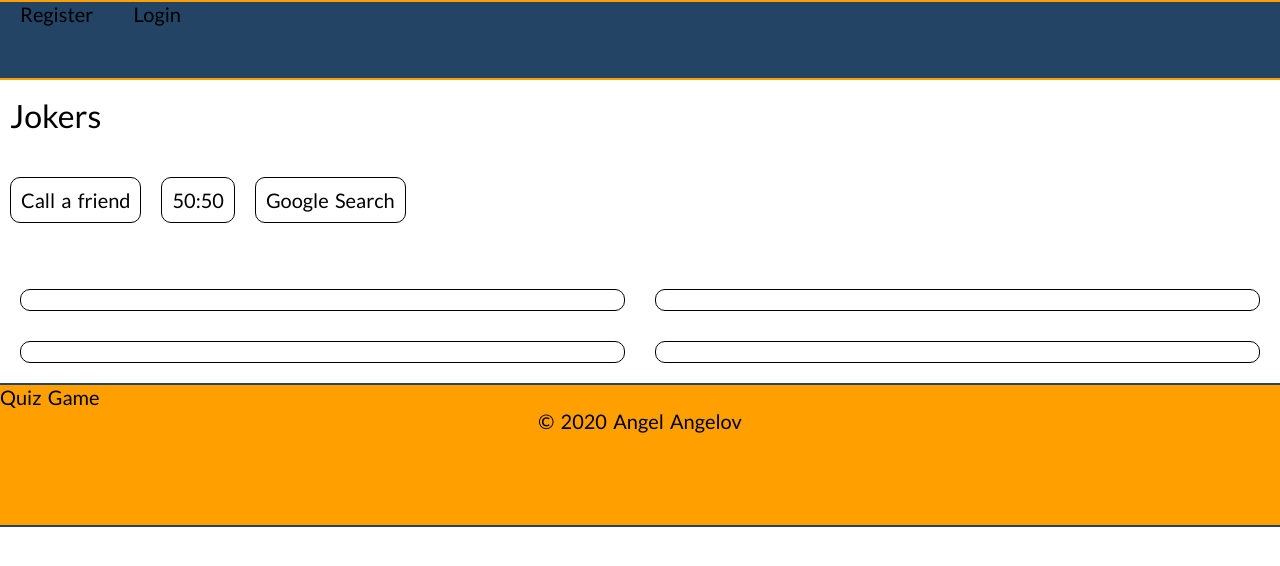
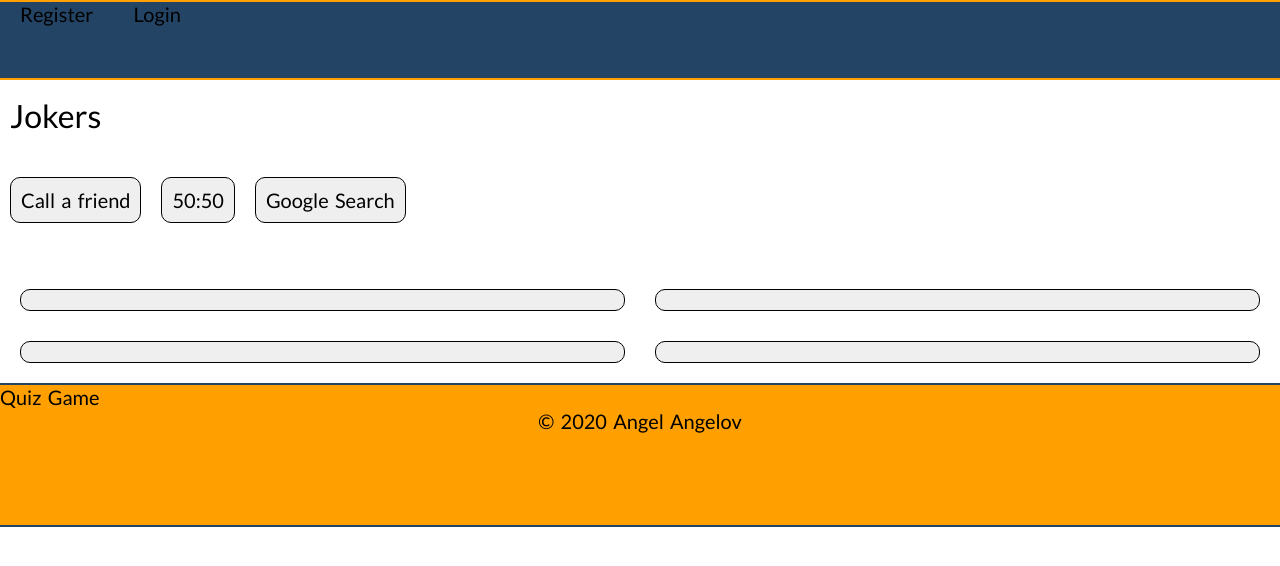
Before and after one commit to akangelov/Quiz-Game, a React (Create React App) app in the folder my-app/: page /question/1 in a window 1280 px wide. Shown: the top 566 px of the page. Built offline with nearby package versions, Linux system fonts and the light colour scheme; no server answers.

Commit message:
buttons added

```diff
--- a/my-app/src/components/questions/Answer.jsx
+++ b/my-app/src/components/questions/Answer.jsx
@@ -1,26 +1,28 @@
-import React, { Fragment } from "react";
+import React from "react";
 import styles from './Answer.module.css'
 
+class Answer extends React.Component {
 
-const Answer = (props) => {
+    render() {
+
     return(
         <>
         <h3>Jokers</h3>
         <section className={styles.jokersContainer}>
-            <div className={styles.jokerItem}>Call a friend</div>
-            <div className={styles.jokerItem}>50:50</div>
-            <div className={styles.jokerItem}>Google Search</div>
+            <button className={styles.jokerItem}>Call a friend</button>
+            <button className={styles.jokerItem}>50:50</button>
+            <button className={styles.jokerItem}>Google Search</button>
         </section>
-        <h3>{props.question}</h3>
+        <h3>{this.props.question}</h3>
         <section className={styles.answersContainer}>
-            <div className={styles.answerItem}>{props.answerA}</div>
-            <div className={styles.answerItem}>{props.answerB}</div>
-            <div className={styles.answerItem}>{props.answerC}</div>
-            <div className={styles.answerItem}>{props.answerD}</div>
+            <button className={styles.answerItem}>{this.props.answerA}</button>
+            <button className={styles.answerItem}>{this.props.answerB}</button>
+            <button className={styles.answerItem}>{this.props.answerC}</button>
+            <button className={styles.answerItem}>{this.props.answerD}</button>
         </section>
         </>
     )
-
+    }
 }
 
 export default Answer;
--- a/my-app/src/components/questions/Answer.module.css
+++ b/my-app/src/components/questions/Answer.module.css
@@ -19,7 +19,9 @@
     border: 1px black solid;
     border-radius: 10px;
 }
-.h3 {
-    padding: 10px;
-    margin: 10px;
+button {
+    cursor: pointer;
 }
+button:hover {
+    background-color: lightblue;
+}
```
